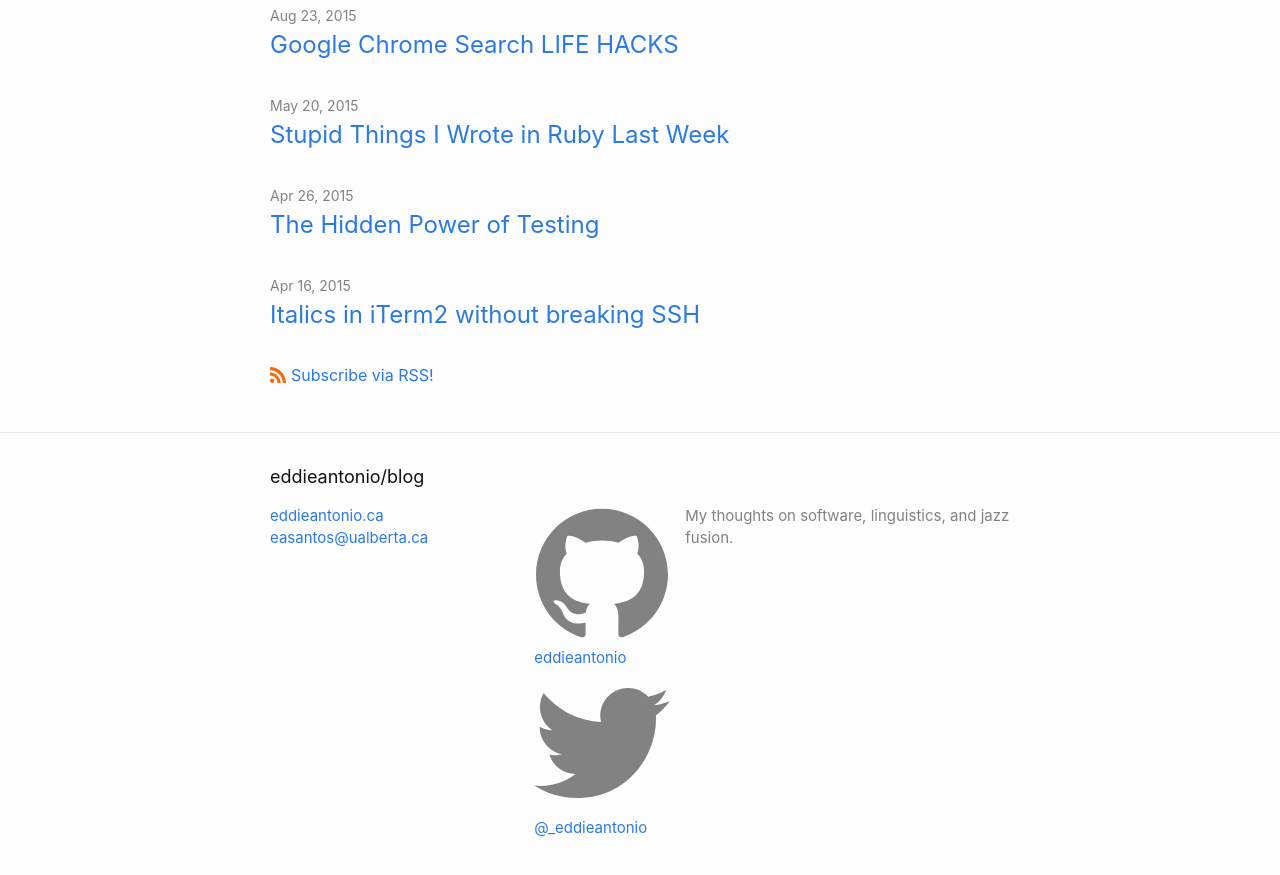
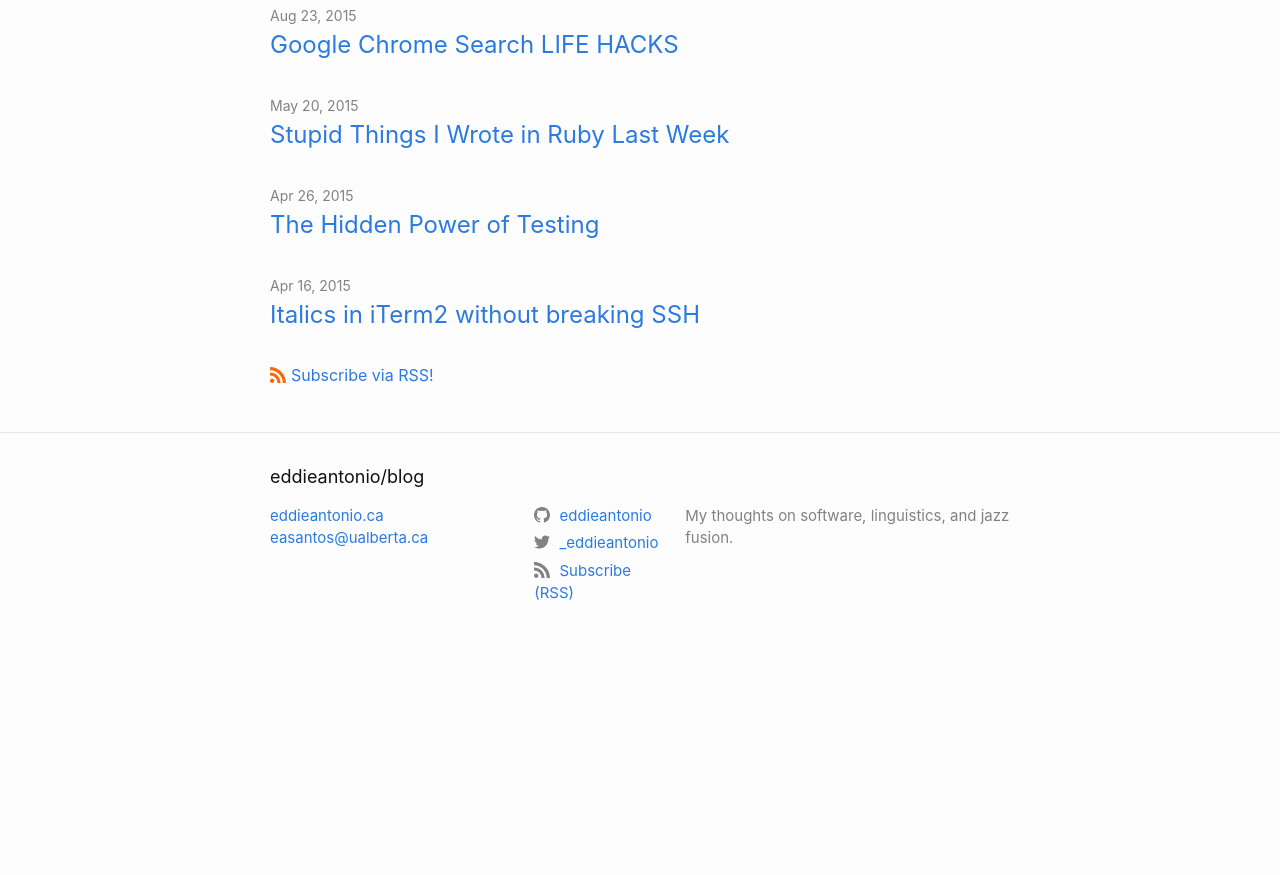
Before and after one commit to eddieantonio/blog, a Jekyll site: the page built from index.md, in a window 1280 px wide and 900 px high, scrolled down 1064 px. Shown: the top 875 px of the window. Built offline with Jekyll 4.4.1, drawn with Linux system fonts in a browser that asks for light colours; after the commit the page ends 1729 px from its top, so only the background shows below that.

Commit message:
Update social media block.

```diff
--- a/_includes/footer.html
+++ b/_includes/footer.html
@@ -11,36 +11,7 @@
       </div>
 
       <div class="footer-col  footer-col-2">
-        <ul class="social-media-list">
-          {% if site.author.github %}
-          <li>
-            <a href="https://github.com/{{ site.author.github }}">
-              <span class="icon  icon--github">
-                <svg viewBox="0 0 16 16">
-                  <path fill="#828282" d="M7.999,0.431c-4.285,0-7.76,3.474-7.76,7.761 c0,3.428,2.223,6.337,5.307,7.363c0.388,0.071,0.53-0.168,0.53-0.374c0-0.184-0.007-0.672-0.01-1.32 c-2.159,0.469-2.614-1.04-2.614-1.04c-0.353-0.896-0.862-1.135-0.862-1.135c-0.705-0.481,0.053-0.472,0.053-0.472 c0.779,0.055,1.189,0.8,1.189,0.8c0.692,1.186,1.816,0.843,2.258,0.645c0.071-0.502,0.271-0.843,0.493-1.037 C4.86,11.425,3.049,10.76,3.049,7.786c0-0.847,0.302-1.54,0.799-2.082C3.768,5.507,3.501,4.718,3.924,3.65 c0,0,0.652-0.209,2.134,0.796C6.677,4.273,7.34,4.187,8,4.184c0.659,0.003,1.323,0.089,1.943,0.261 c1.482-1.004,2.132-0.796,2.132-0.796c0.423,1.068,0.157,1.857,0.077,2.054c0.497,0.542,0.798,1.235,0.798,2.082 c0,2.981-1.814,3.637-3.543,3.829c0.279,0.24,0.527,0.713,0.527,1.437c0,1.037-0.01,1.874-0.01,2.129 c0,0.208,0.14,0.449,0.534,0.373c3.081-1.028,5.302-3.935,5.302-7.362C15.76,3.906,12.285,0.431,7.999,0.431z"/>
-                </svg>
-              </span>
-
-              <span class="username">{{ site.author.github }}</span>
-            </a>
-          </li>
-          {% endif %}
-
-          {% if site.author.twitter %}
-          <li>
-            <a href="https://twitter.com/{{ site.author.twitter }}">
-              <span class="icon  icon--twitter">
-                <svg viewBox="0 0 16 16">
-                  <path fill="#828282" d="M15.969,3.058c-0.586,0.26-1.217,0.436-1.878,0.515c0.675-0.405,1.194-1.045,1.438-1.809
-                  c-0.632,0.375-1.332,0.647-2.076,0.793c-0.596-0.636-1.446-1.033-2.387-1.033c-1.806,0-3.27,1.464-3.27,3.27 c0,0.256,0.029,0.506,0.085,0.745C5.163,5.404,2.753,4.102,1.14,2.124C0.859,2.607,0.698,3.168,0.698,3.767 c0,1.134,0.577,2.135,1.455,2.722C1.616,6.472,1.112,6.325,0.671,6.08c0,0.014,0,0.027,0,0.041c0,1.584,1.127,2.906,2.623,3.206 C3.02,9.402,2.731,9.442,2.433,9.442c-0.211,0-0.416-0.021-0.615-0.059c0.416,1.299,1.624,2.245,3.055,2.271 c-1.119,0.877-2.529,1.4-4.061,1.4c-0.264,0-0.524-0.015-0.78-0.046c1.447,0.928,3.166,1.469,5.013,1.469 c6.015,0,9.304-4.983,9.304-9.304c0-0.142-0.003-0.283-0.009-0.423C14.976,4.29,15.531,3.714,15.969,3.058z"/>
-                </svg>
-              </span>
-
-              <span class="username">@{{ site.author.twitter }}</span>
-            </a>
-          </li>
-          {% endif %}
-        </ul>
+        {% include social.html %}
       </div>
 
       <div class="footer-col  footer-col-3">
--- /dev/null
+++ b/_includes/social.html
@@ -0,0 +1,15 @@
+<ul class="social-media-list">
+  {%- if site.author.dribbble -%}<li><a href="https://dribbble.com/{{ site.author.dribbble| cgi_escape | escape }}"><svg class="svg-icon grey"><use xlink:href="{{ '/assets/minima-social-icons.svg#dribbble' | relative_url }}"></use></svg> <span class="username">{{ site.author.dribbble| escape }}</span></a></li>{%- endif -%}
+  {%- if site.author.facebook -%}<li><a href="https://www.facebook.com/{{ site.author.facebook| cgi_escape | escape }}"><svg class="svg-icon grey"><use xlink:href="{{ '/assets/minima-social-icons.svg#facebook' | relative_url }}"></use></svg> <span class="username">{{ site.author.facebook| escape }}</span></a></li>{%- endif -%}
+  {%- if site.author.flickr -%}<li><a href="https://www.flickr.com/photos/{{ site.author.flickr| cgi_escape | escape }}"><svg class="svg-icon grey"><use xlink:href="{{ '/assets/minima-social-icons.svg#flickr' | relative_url }}"></use></svg> <span class="username">{{ site.author.flickr| escape }}</span></a></li>{%- endif -%}
+  {%- if site.author.github -%}<li><a href="https://github.com/{{ site.author.github| cgi_escape | escape }}"><svg class="svg-icon grey"><use xlink:href="{{ '/assets/minima-social-icons.svg#github' | relative_url }}"></use></svg> <span class="username">{{ site.author.github| escape }}</span></a></li>{%- endif -%}
+  {%- if site.author.instagram -%}<li><a href="https://www.instagram.com/{{ site.author.instagram| cgi_escape | escape }}"><svg class="svg-icon grey"><use xlink:href="{{ '/assets/minima-social-icons.svg#instagram' | relative_url }}"></use></svg> <span class="username">{{ site.author.instagram| escape }}</span></a></li>{%- endif -%}
+  {%- if site.author.linkedin -%}<li><a href="https://www.linkedin.com/in/{{ site.author.linkedin| cgi_escape | escape }}"><svg class="svg-icon grey"><use xlink:href="{{ '/assets/minima-social-icons.svg#linkedin' | relative_url }}"></use></svg> <span class="username">{{ site.author.linkedin| escape }}</span></a></li>{%- endif -%}
+  {%- if site.author.pinterest -%}<li><a href="https://www.pinterest.com/{{ site.author.pinterest| cgi_escape | escape }}"><svg class="svg-icon grey"><use xlink:href="{{ '/assets/minima-social-icons.svg#pinterest' | relative_url }}"></use></svg> <span class="username">{{ site.author.pinterest| escape }}</span></a></li>{%- endif -%}
+  {%- if site.author.twitter -%}<li><a href="https://twitter.com/{{ site.author.twitter| cgi_escape | escape }}"><svg class="svg-icon grey"><use xlink:href="{{ '/assets/minima-social-icons.svg#twitter' | relative_url }}"></use></svg> <span class="username">{{ site.author.twitter| escape }}</span></a></li>{%- endif -%}
+  {%- if site.author.youtube -%}<li><a href="https://www.youtube.com/{{ site.author.youtube| cgi_escape | escape }}"><svg class="svg-icon grey"><use xlink:href="{{ '/assets/minima-social-icons.svg#youtube' | relative_url }}"></use></svg> <span class="username">{{ site.author.youtube| escape }}</span></a></li>{%- endif -%}
+  {%- if site.author.youtube_channel -%}<li><a href="https://www.youtube.com/channel/{{ site.author.youtube_channel| cgi_escape | escape }}"><svg class="svg-icon grey"><use xlink:href="{{ '/assets/minima-social-icons.svg#youtube' | relative_url }}"></use></svg><span class="username">{%- if site.youtube_channel_name -%}{{ site.youtube_channel_name | escape }}{%- else -%}YouTube{%- endif -%}</span></a></li>{%- endif -%}
+  {%- if site.author.telegram -%}<li><a href="https://t.me/{{ site.author.telegram| cgi_escape | escape }}"><svg class="svg-icon grey"><use xlink:href="{{ '/assets/minima-social-icons.svg#telegram' | relative_url }}"></use></svg> <span class="username">{{ site.author.telegram| escape }}</span></a></li>{%- endif -%}
+  {%- if site.author.microdotblog -%}<li><a rel="me" href="https://micro.blog/{{ site.author.microdotblog| cgi_escape | escape }}"><svg class="svg-icon grey"><use xlink:href="{{ '/assets/minima-social-icons.svg#microdotblog' | relative_url }}"></use></svg> <span class="username">{{ site.author.microdotblog| escape }}</span></a></li>{%- endif -%}
+  <li><a href="{{ 'feed.xml' | relative_url }}"><svg class="svg-icon grey"><use xlink:href="{{ '/assets/minima-social-icons.svg#rss' | relative_url }}"></use></svg> <span>Subscribe (RSS)</span></a></li>
+</ul>
```
